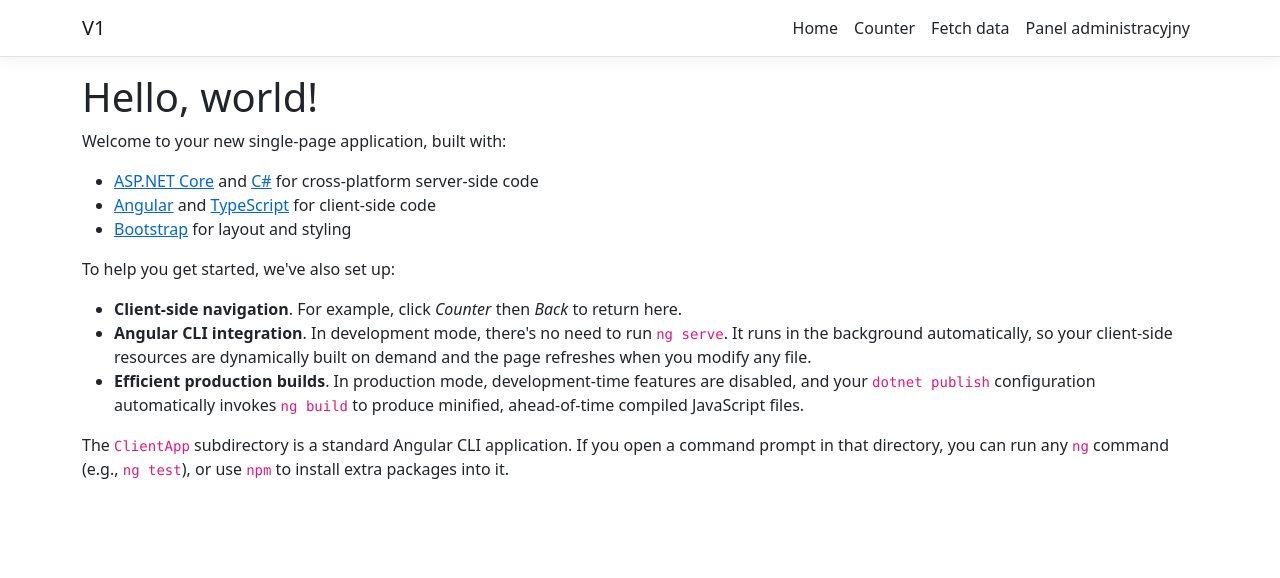
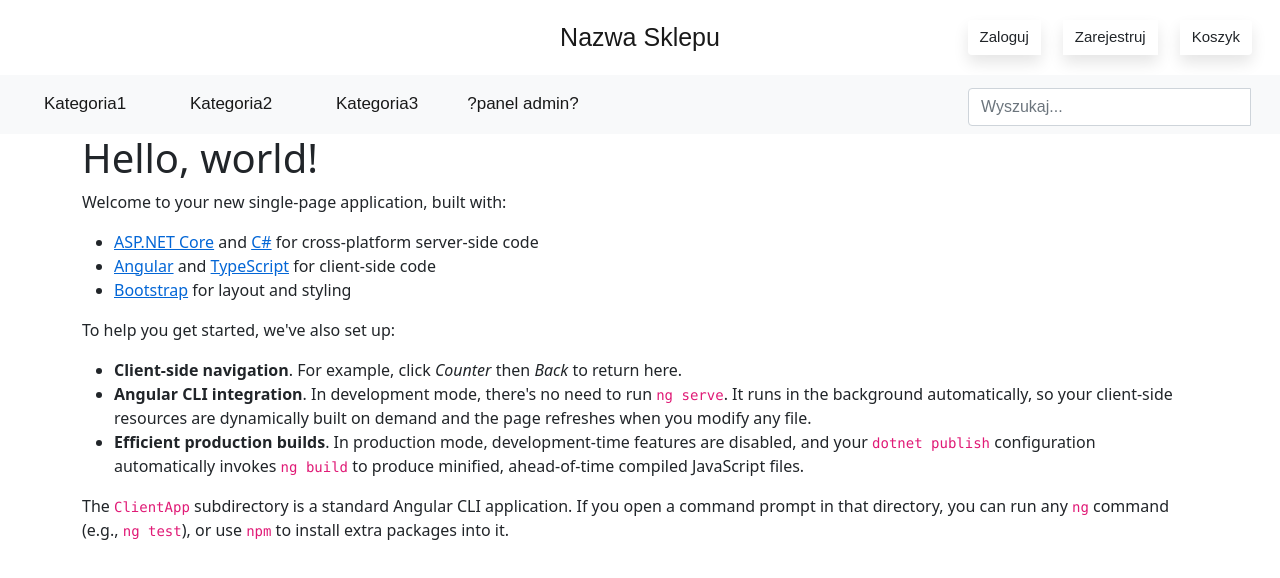
Before and after one commit to Trefonski/PZ, an Angular app in the folder ClientApp/: page / in a window 1280 px wide. Shown: the top 578 px of the page. Built offline with nearby package versions, Linux system fonts and the light colour scheme.

Commit message:
Nav-menu style change

```diff
--- a/ClientApp/src/app/nav-menu/nav-menu.component.css
+++ b/ClientApp/src/app/nav-menu/nav-menu.component.css
@@ -1,18 +1,107 @@
-a.navbar-brand {
-  white-space: normal;
-  text-align: center;
-  word-break: break-all;
+*{
+  font-family: Arial;
+  text-decoration: none;
 }
-
 html {
   font-size: 14px;
 }
 @media (min-width: 768px) {
   html {
-    font-size: 16px;
+    font-size: 18px;
   }
+  .dropdown:hover .dropdown-menu {
+    display: block;
+    margin-top: 0;
+    border-radius:0;
+
+ }
+ .navbar-brand.abs
+    {
+        font-size: 25px;
+        position: absolute;
+        width: auto;
+        left: 50%;
+        transform: translateX(-50%);
+        text-align: center;
+    }
 }
 
-.box-shadow {
-  box-shadow: 0 .25rem .75rem rgba(0, 0, 0, .05);
+.btn-group > a{
+  margin: 4px 2px;
+  margin-right: 20px;
 }
+
+.btn-1, .btn-2{
+  cursor:pointer;
+  border:none;
+  font-size: 15px;
+  box-shadow:0px 8px 15px rgba(0,0,0,0.1);
+  transition:all 0.3s ease;
+}
+
+.btn-1:hover{
+  background:#528eac;
+  transform:translateY(-6px);
+  color:#fff;
+  box-shadow:0px 5px 25px rgba(192, 213, 214, 0.445);
+
+}
+.btn-2:hover{
+  background:#0a4868;
+  transform:translateY(-6px);
+  color:#fff;
+  box-shadow:0px 10px 25px rgba(117, 190, 194, 0.445);
+}
+
+.second-nav-list{
+  padding-left: 0px;
+
+}
+.second-nav-list > li{
+  font-size: 17px;
+  margin-left: 8px;
+  margin-right: 8px;
+  display: inline-block;
+  position: relative;
+  text-align: center;
+  width: 130px;
+}
+.second-nav-list > li::after{
+  content: '';
+  position: absolute;
+  width: 100%;
+  transform: scaleX(0);
+  height: 2px;
+  bottom: 0;
+  left: 0;
+  background-color: #0087ca;
+  transform-origin: bottom right;
+  transition: transform 0.25s ease-out;
+}
+.second-nav-list > li > a:hover{
+  color: #0087ca;
+}
+.second-nav-list > li:hover::after{
+  transform: scaleX(1);
+  transform-origin: bottom left;
+}
+
+.form-inputs{
+  position:relative;
+  display: inline-block;
+
+}
+inputs .form-control{
+  height:45px;
+}
+
+.input-group{
+  padding-top: 5px;
+  max-width: 300px;
+  margin-left: 30px;
+}
+
+.form-inputs .form-control:focus{
+  box-shadow:none;
+  border:1px solid #000;
+}
--- a/ClientApp/src/app/nav-menu/nav-menu.component.html
+++ b/ClientApp/src/app/nav-menu/nav-menu.component.html
@@ -1,49 +1,50 @@
 <header>
-  <nav
-    class="navbar navbar-expand-sm navbar-toggleable-sm navbar-light bg-white border-bottom box-shadow mb-3"
-  >
-    <div class="container">
-      <a class="navbar-brand" [routerLink]="['/']">V1</a>
-      <button
-        class="navbar-toggler"
+
+  <nav class="navbar navbar-expand-md navbar-light justify-content-center first-navbar">
+    <a class="navbar-brand abs p-2" [routerLinkActive]="['link-active']" [routerLink]="['/home']">Nazwa Sklepu</a>
+
+    <div class="btn-group ms-auto p-2" role="group" aria-label="Basic example">
+      <a type="button" class="btn btn-md btn-1" [routerLinkActive]="['link-active']" [routerLink]="['/#']">Zaloguj</a>
+      <a type="button" class="btn btn-md btn-1" [routerLinkActive]="['link-active']" [routerLink]="['/#']">Zarejestruj</a>
+      <a type="button" class="btn btn-md btn-2" [routerLinkActive]="['link-active']" [routerLink]="['/#']">Koszyk</a>
+</div>
+</nav>
+
+  <nav class="navbar navbar-expand-lg navbar-light bg-light">
+    <div class="container-fluid">
+      <button class="navbar-toggler"
         type="button"
-        data-toggle="collapse"
-        data-target=".navbar-collapse"
+        data-bs-toggle="collapse"
+        data-bs-target="navbar-collapse"
         aria-label="Toggle navigation"
         [attr.aria-expanded]="isExpanded"
-        (click)="toggle()"
-      >
+        (click) ="toggle()"
+        >
         <span class="navbar-toggler-icon"></span>
       </button>
-      <div
-        class="navbar-collapse collapse d-sm-inline-flex justify-content-end"
-        [ngClass]="{ show: isExpanded }"
-      >
-        <ul class="navbar-nav flex-grow">
-          <li
-            class="nav-item"
-            [routerLinkActive]="['link-active']"
-            [routerLinkActiveOptions]="{ exact: true }"
-          >
-            <a class="nav-link text-dark" [routerLink]="['/']">Home</a>
+      <div class="collapse navbar-collapse" id="navbarNavDropdown"
+        [ngClass] ="{ show: isExpanded }">
+        <ul class="navbar-nav second-nav-list">
+          <li class="nav-item" [routerLinkActive]="['link-active']">
+            <a class="nav-link active" [routerLink]="['/counter']">Kategoria1</a>
           </li>
           <li class="nav-item" [routerLinkActive]="['link-active']">
-            <a class="nav-link text-dark" [routerLink]="['/counter']"
-              >Counter</a
-            >
+            <a class="nav-link active" [routerLink]="['/fetch-data']">Kategoria2</a>
           </li>
           <li class="nav-item" [routerLinkActive]="['link-active']">
-            <a class="nav-link text-dark" [routerLink]="['/fetch-data']"
-              >Fetch data</a
-            >
+            <a class="nav-link active" [routerLink]="['/#']">Kategoria3</a>
           </li>
           <li class="nav-item" [routerLinkActive]="['link-active']">
-            <a class="nav-link text-dark" [routerLink]="['/admin-dashboard']"
-              >Panel administracyjny</a
-            >
+            <a class="nav-link active" [routerLink]="['/admin-dashboard']">?panel admin? </a>
           </li>
+
         </ul>
+
+      </div>
+      <div class="input-group">
+        <input class="form-control" type="text" placeholder="Wyszukaj...">
+        <button class="btn btn-sm"><i class="fas fa-search"></i></button>
       </div>
     </div>
   </nav>
-</header>
+  </header>
```
